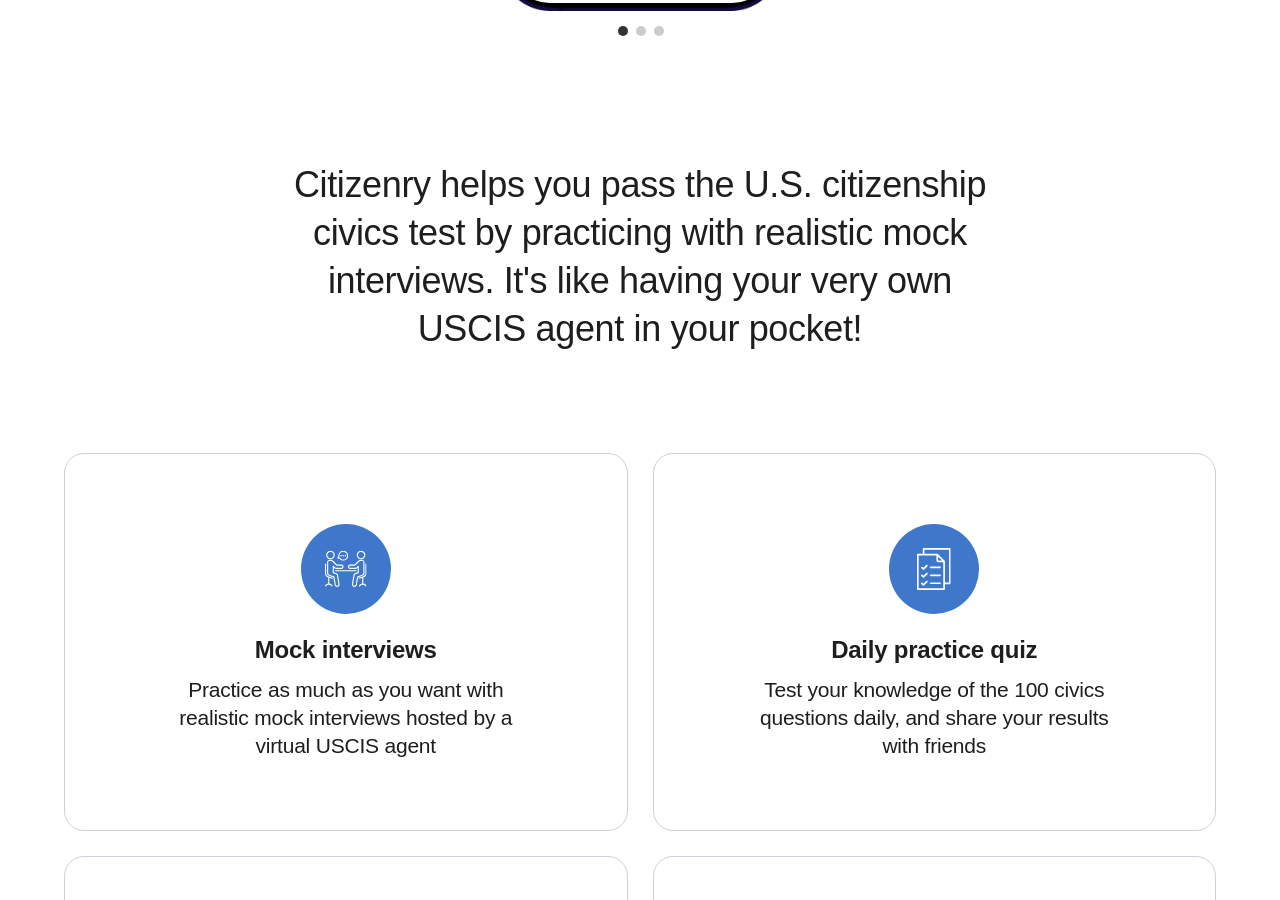
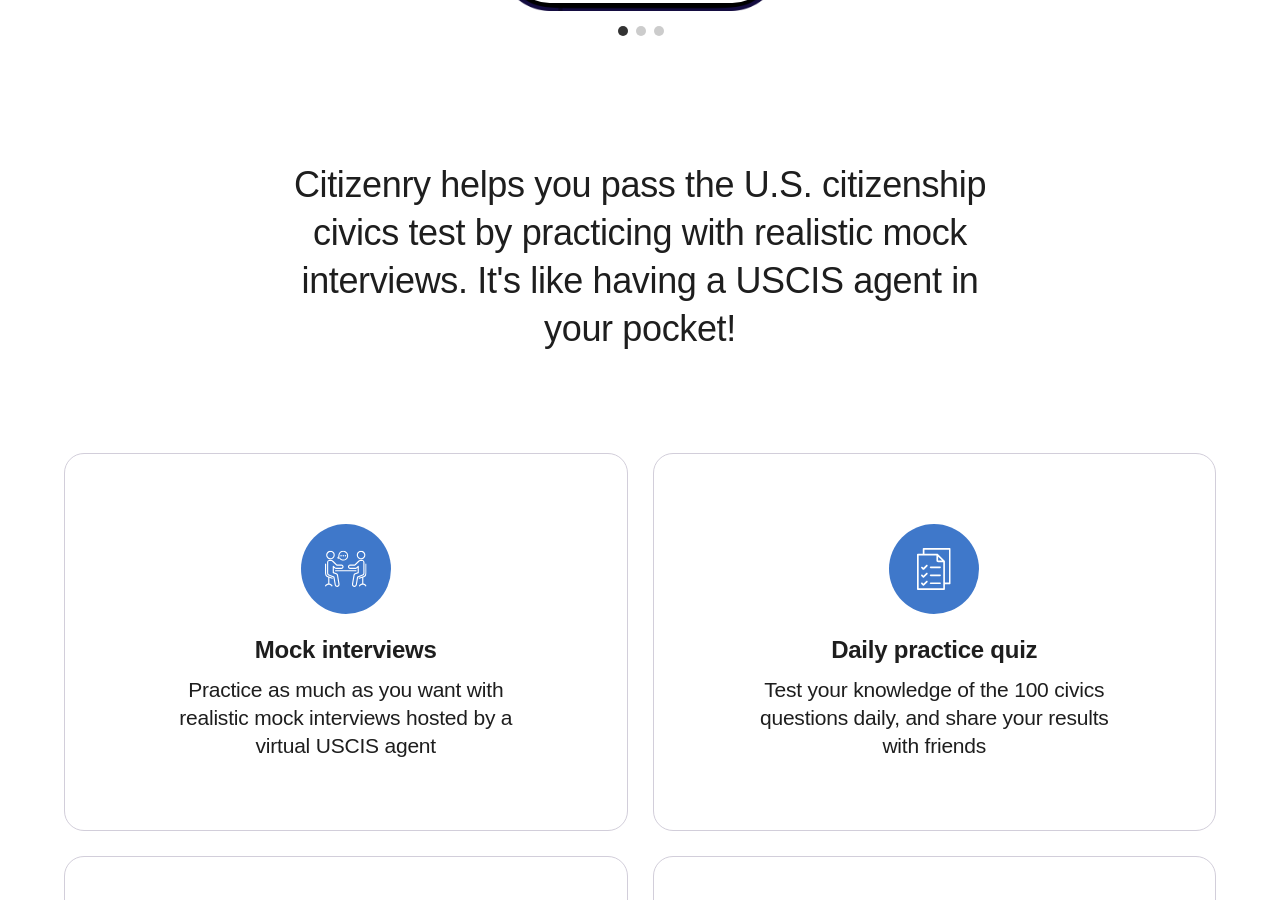
Before and after one commit to citizenryapp/website, a Jekyll site: the page built from index.markdown, in a window 1280 px wide and 900 px high, scrolled down 804 px. Built offline with Jekyll 4.4.1, drawn with Linux system fonts in a browser that asks for light colours; some web fonts are replaced.

Commit message:
Update home.html

```diff
--- a/_layouts/home.html
+++ b/_layouts/home.html
@@ -34,7 +34,7 @@
 
   <div class="tagline container">
     <p class="type-h2">
-      <strong>Citizenry helps you pass the U.S. citizenship civics test by practicing with realistic mock interviews.</strong> It's like having your very own USCIS agent in your pocket!
+      <strong>Citizenry helps you pass the U.S. citizenship civics test by practicing with realistic mock interviews.</strong> It's like having a USCIS agent in your pocket!
     </p>
   </div>
 
```
